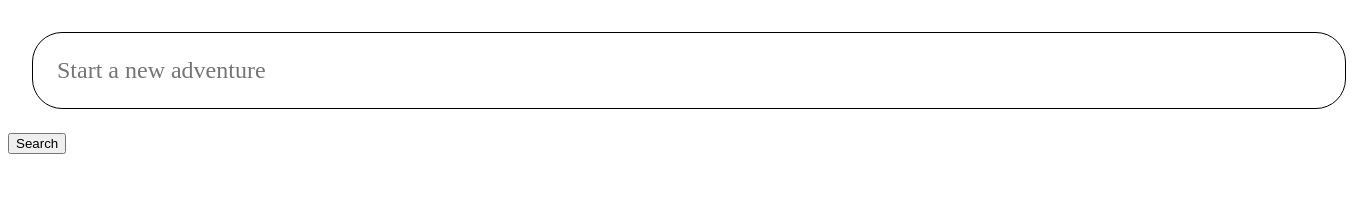
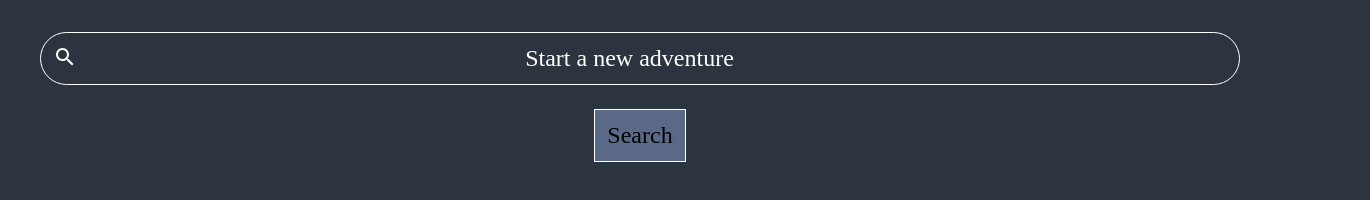
Before and after one commit to RZB1414/book-list, a plain HTML site: page pesquisa/pesquisa.html in a window 1280 px wide. Shown: the whole page, 1370 px wide, since content can reach past the window. Drawn offline with Linux system fonts and the light colour scheme.

Commit message:
change search

```diff
--- a/pesquisa/pesquisa.css
+++ b/pesquisa/pesquisa.css
@@ -1,9 +1,39 @@
+body {
+    background-color: #2c3440;
+}
+
+.pesquisa {
+    display: flex;
+    justify-content: center;
+    align-items: center;
+    flex-direction: column;
+    margin-left: 2em;
+    margin-right: 2em;
+}
+
 .pesquisa-input {
     width: 100%;
-    border: 1px solid black;
+    border: 1px solid white;
     border-radius: 30px;
     font-size: 1.5em;
     font-family: var(--primary-font);
     margin: 1em;
-    padding: 1em;
+    padding: .5em;
+    text-align: center;
+    background-color: transparent;
 }
+
+.pesquisa-input::placeholder{
+    color: white;
+    background: url('../img/Lupa.svg') no-repeat;
+}
+
+.pesquisa-botao {
+    border: 1px solid white;
+    font-size: 1.5em;
+    font-family: var(--primary-font);
+    padding: .5em;
+    text-align: center;
+    background-color: #5A6988;
+    color: var(--color-white);
+}
--- a/pesquisa/pesquisa.html
+++ b/pesquisa/pesquisa.html
@@ -3,15 +3,15 @@
 
 <head>
     <meta charset="UTF-8">
-    <meta name="viewport" content="width=device-width, initial-scale=1.0">
+    <meta name="viewport" content="width=device-width" , initial-scale="1.0">
     <title>Pesquisas</title>
     <link rel="stylesheet" href="./pesquisa.css">
 </head>
 
 <body>
 
-    <div>
-        <input type="text" class="pesquisa-input" placeholder="Start a new adventure">
+    <div class="pesquisa">
+        <input type="search" class="pesquisa-input" placeholder="Start a new adventure">
         <button type="submit" class="pesquisa-botao" value="Search">Search</button>
     </div>
 
```
Also changed, not shown: img/Lupa.svg (added).
